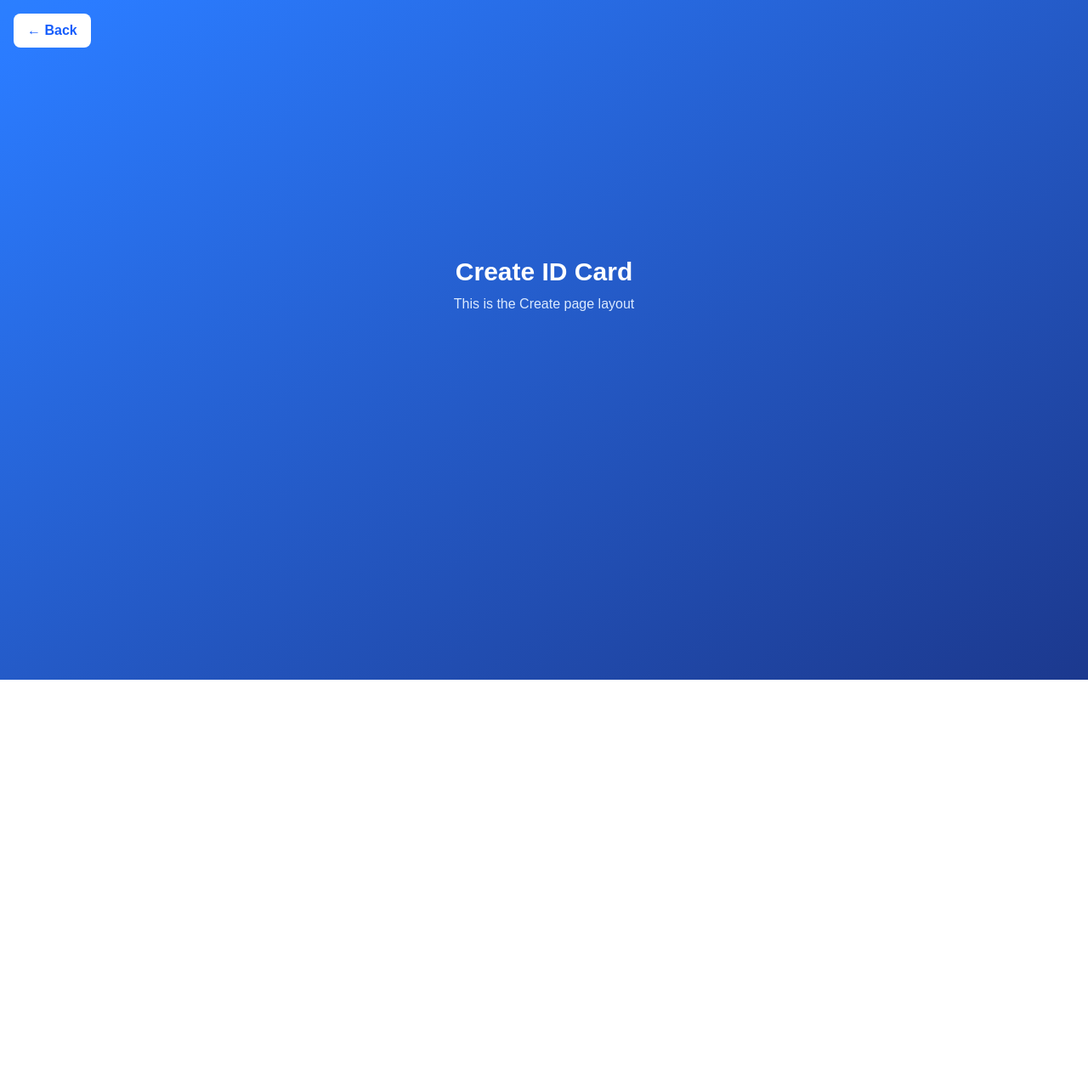
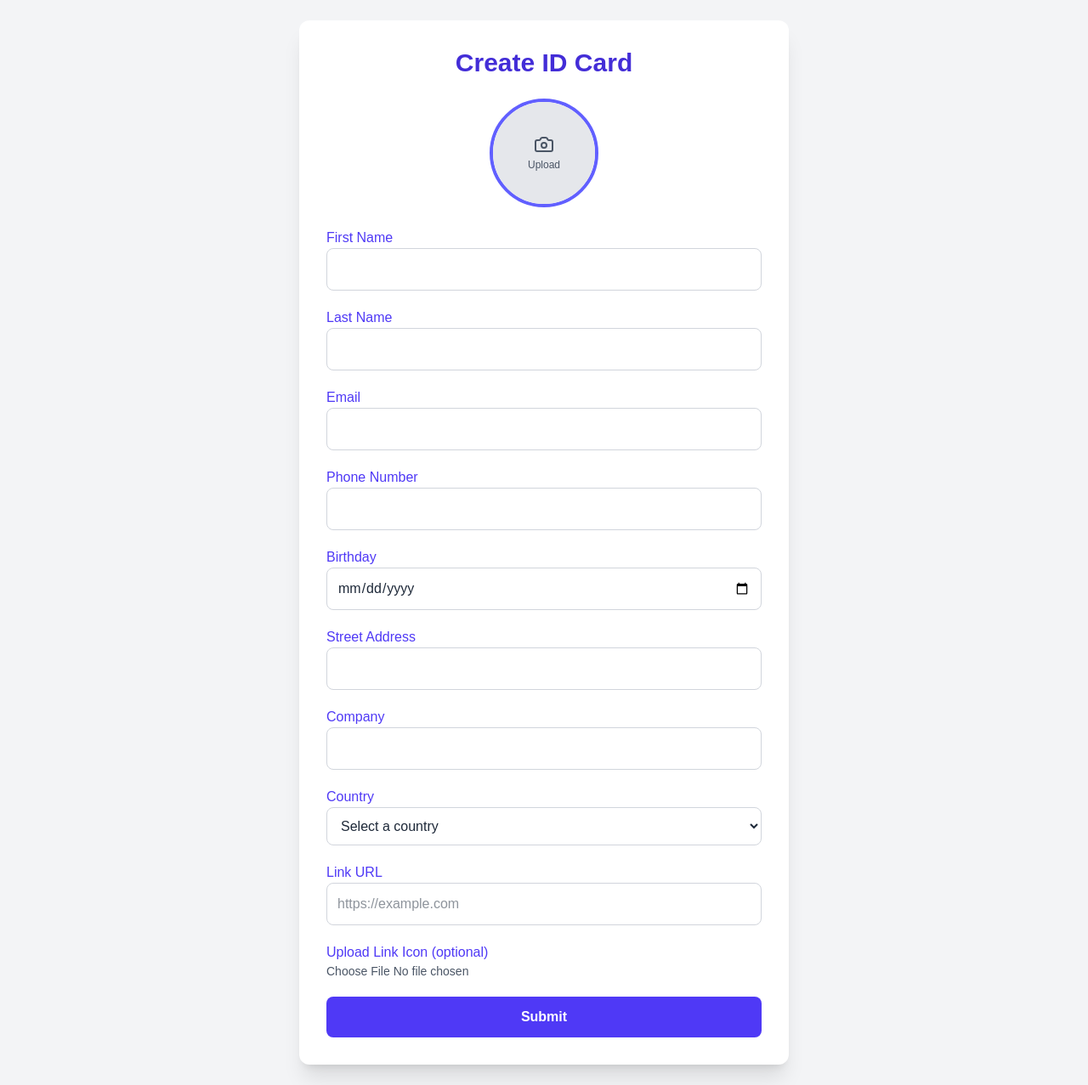
Before and after one commit to LyMeng7031/ID-Card, a Next.js app: page /create-id in a window 1280 px wide. Shown: the whole page at 85% size. Before the commit the page ends 800 px from the top, so only its background shows below. Built offline with nearby package versions, Linux system fonts and the light colour scheme.

Commit message:
add create card

```diff
--- a/src/app/create-id/page.tsx
+++ b/src/app/create-id/page.tsx
@@ -1,25 +1,174 @@
-"use client";
+'use client';
+import { useState } from 'react';
+import { CameraIcon } from 'lucide-react';
 
-import { useRouter } from "next/navigation";
+const countries = [
+  "Cambodia", "Thailand", "Vietnam", "Laos", "Singapore",
+  "Malaysia", "Philippines", "Indonesia", "China", "Japan"
+];
 
-export default function CreateIDCardPage() {
-  const router = useRouter();
+export default function IDCardForm() {
+  const [form, setForm] = useState({
+    firstName: '',
+    lastName: '',
+    email: '',
+    phone: '',
+    birthday: '',
+    country: '',
+    street: '',
+    company: '',
+    linkUrl: '',
+  });
+
+  const [profileImage, setProfileImage] = useState<File | null>(null);
+  const [imagePreview, setImagePreview] = useState<string | null>(null);
+  const [linkImage, setLinkImage] = useState<File | null>(null);
+  const [linkPreview, setLinkPreview] = useState<string | null>(null);
+
+  const handleChange = (e: React.ChangeEvent<HTMLInputElement | HTMLSelectElement>) => {
+    const { name, value } = e.target;
+    setForm(prev => ({ ...prev, [name]: value }));
+  };
+
+  const handleImageChange = (e: React.ChangeEvent<HTMLInputElement>) => {
+    const file = e.target.files?.[0];
+    if (file) {
+      setProfileImage(file);
+      setImagePreview(URL.createObjectURL(file));
+    }
+  };
+
+  const handleLinkImageChange = (e: React.ChangeEvent<HTMLInputElement>) => {
+    const file = e.target.files?.[0];
+    if (file) {
+      setLinkImage(file);
+      setLinkPreview(URL.createObjectURL(file));
+    }
+  };
+
+  const handleSubmit = (e: React.FormEvent) => {
+    e.preventDefault();
+    const fullAddress = `${form.street}, ${form.country}`;
+    console.log('Form submitted:', {
+      ...form,
+      fullAddress,
+      profileImage,
+      linkImage,
+    });
+
+    alert(`✅ ID Card Created:\n
+Name: ${form.firstName} ${form.lastName}\nEmail: ${form.email}\nPhone: ${form.phone}\nBirthday: ${form.birthday}\nCompany: ${form.company}\nURL: ${form.linkUrl}\nAddress: ${fullAddress}`);
+  };
 
   return (
-    <div className="min-h-screen bg-gradient-to-br from-blue-500 to-blue-900 px-4 py-4 text-white relative">
-      <button
-        onClick={() => router.push("/profile")}
-        className="absolute top-4 left-4 bg-white text-blue-600 px-4 py-2 rounded-lg hover:bg-gray-200 transition cursor-pointer font-semibold"
-      >
-        ← Back
-      </button>
+    <main className="min-h-screen bg-gray-100 text-gray-800 flex items-center justify-center p-6">
+      <div className="w-full max-w-xl bg-white shadow-xl rounded-xl p-8">
+        <h1 className="text-3xl font-bold mb-6 text-indigo-700 text-center">Create ID Card</h1>
 
-      <div className="flex items-center justify-center min-h-[80vh]">
-        <div className="text-center">
-          <h1 className="text-3xl font-bold">Create ID Card</h1>
-          <p className="mt-2 text-blue-100">This is the Create page layout</p>
+        {/* Profile Image Upload */}
+        <div className="flex justify-center mb-6">
+          <label className="relative w-32 h-32 rounded-full border-4 border-indigo-500 cursor-pointer group overflow-hidden">
+            <input
+              type="file"
+              accept="image/*"
+              multiple
+              onChange={handleImageChange}
+              className="absolute inset-0 opacity-0 cursor-pointer z-10"
+            />
+            {imagePreview ? (
+              <img
+                src={imagePreview}
+                alt="Profile Preview"
+                className="object-cover w-full h-full rounded-full"
+              />
+            ) : (
+              <div className="w-full h-full flex flex-col items-center justify-center bg-gray-200 group-hover:bg-gray-300">
+                <CameraIcon className="w-6 h-6 text-gray-600" />
+                <span className="text-xs text-gray-600 mt-1">Upload</span>
+              </div>
+            )}
+          </label>
         </div>
+
+        <form onSubmit={handleSubmit} className="space-y-5">
+          {[
+            { label: 'First Name', name: 'firstName' },
+            { label: 'Last Name', name: 'lastName' },
+            { label: 'Email', name: 'email', type: 'email' },
+            { label: 'Phone Number', name: 'phone', type: 'tel' },
+            { label: 'Birthday', name: 'birthday', type: 'date' },
+            { label: 'Street Address', name: 'street' },
+            { label: 'Company', name: 'company' },
+          ].map(({ label, name, type = 'text' }) => (
+            <div key={name}>
+              <label className="block font-medium text-indigo-600">{label}</label>
+              <input
+                type={type}
+                name={name}
+                value={form[name as keyof typeof form]}
+                onChange={handleChange}
+                className="w-full p-3 border border-gray-300 rounded-lg focus:ring-2 focus:ring-indigo-400"
+                required
+              />
+            </div>
+          ))}
+
+          {/* Country Dropdown */}
+          <div>
+            <label className="block font-medium text-indigo-600">Country</label>
+            <select
+              name="country"
+              value={form.country}
+              onChange={handleChange}
+              className="w-full p-3 border border-gray-300 rounded-lg focus:ring-2 focus:ring-indigo-400"
+              required
+            >
+              <option value="">Select a country</option>
+              {countries.map((country) => (
+                <option key={country} value={country}>{country}</option>
+              ))}
+            </select>
+          </div>
+
+          {/* Link URL */}
+          <div>
+            <label className="block font-medium text-indigo-600">Link URL</label>
+            <input
+              type="url"
+              name="linkUrl"
+              value={form.linkUrl}
+              onChange={handleChange}
+              placeholder="https://example.com"
+              className="w-full p-3 border border-gray-300 rounded-lg focus:ring-2 focus:ring-indigo-400"
+              required
+            />
+          </div>
+
+          {/* Link Icon Upload */}
+          <div>
+            <label className="block font-medium text-indigo-600">Upload Link Icon (optional)</label>
+            <input
+              type="file"
+              accept="image/*"
+              onChange={handleLinkImageChange}
+              className="block w-full text-sm text-gray-600"
+            />
+            {linkPreview && (
+              <div className="mt-2">
+                <p className="text-sm text-gray-500 mb-1">Icon Preview:</p>
+                <img src={linkPreview} alt="Icon" className="w-12 h-12 object-contain border rounded" />
+              </div>
+            )}
+          </div>
+
+          <button
+            type="submit"
+            className="w-full bg-indigo-600 text-white font-semibold py-3 rounded-lg hover:bg-indigo-700 transition"
+          >
+            Submit
+          </button>
+        </form>
       </div>
-    </div>
+    </main>
   );
 }
```
Also changed, not shown: package.json (+7 -6 lines), 1 other file (tests, documents, lock files or other folders).
